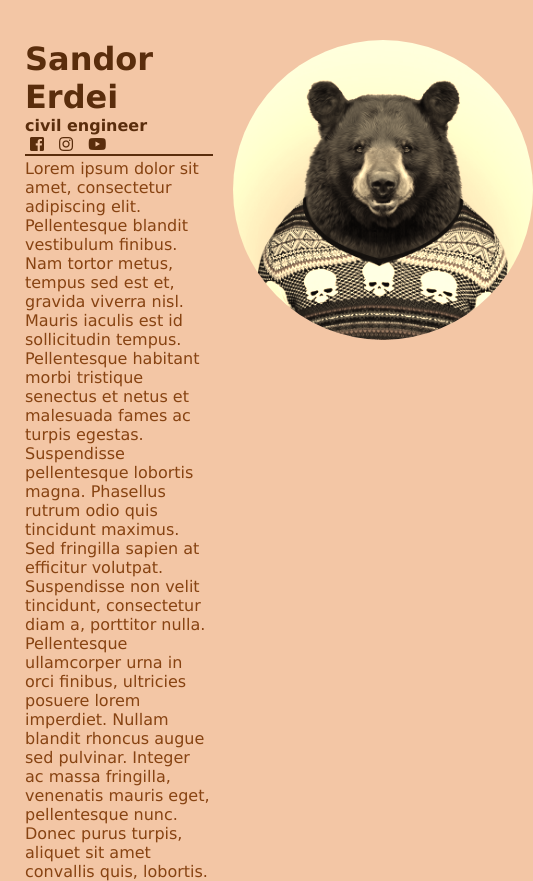
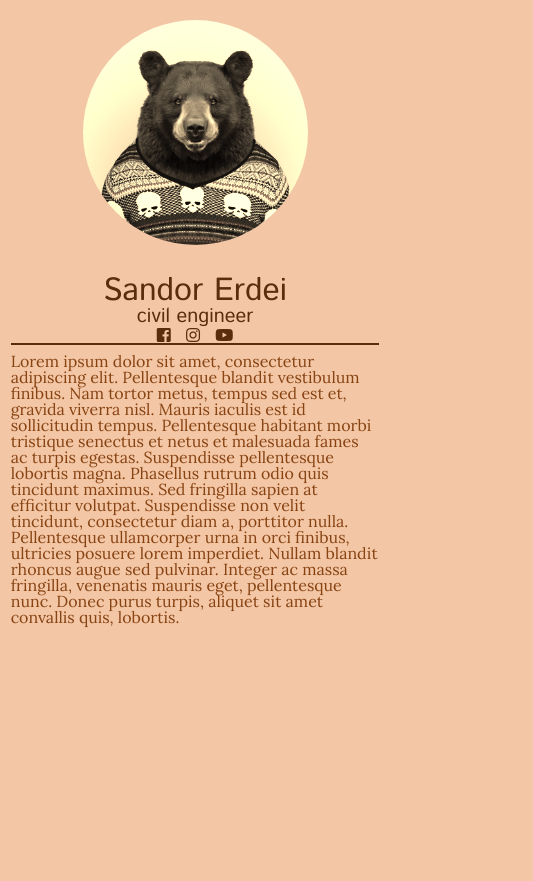
Before and after one commit to ErdeiS/my-first-profile, a plain HTML site: page index.html in a window 390 px wide. Shown: the whole page, 533 px wide, since content can reach past the window. After the commit the page ends 844 px from the top, so only its background shows below. Drawn offline with Linux system fonts and the light colour scheme.

Commit message:
mobile ready

```diff
--- a/index.html
+++ b/index.html
@@ -6,6 +6,7 @@
   <title>erdeis</title>
   <link rel="stylesheet" type="text/css" href="profile.css">
   <link rel="stylesheet" href="https://use.fontawesome.com/releases/v5.6.1/css/all.css" integrity="sha384-gfdkjb5BdAXd+lj+gudLWI+BXq4IuLW5IT+brZEZsLFm++aCMlF1V92rMkPaX4PP" crossorigin="anonymous">
+  <link href="https://fonts.googleapis.com/css?family=Istok+Web|Lora&amp;subset=latin-ext" rel="stylesheet">
 </head>
 <body>
   <div id="page">
--- a/profile.css
+++ b/profile.css
@@ -1,9 +1,53 @@
+/* ==== A SIMPLE CSS RESET FROM ERIC MEYER ==== */
+
+html, body, div, span, applet, object, iframe,
+h1, h2, h3, h4, h5, h6, p, blockquote, pre,
+a, abbr, acronym, address, big, cite, code,
+del, dfn, em, img, ins, kbd, q, s, samp,
+small, strike, strong, sub, sup, tt, var,
+b, u, i, center,
+dl, dt, dd, ol, ul, li,
+fieldset, form, label, legend,
+table, caption, tbody, tfoot, thead, tr, th, td,
+article, aside, canvas, details, embed,
+figure, figcaption, footer, header, hgroup,
+menu, nav, output, ruby, section, summary,
+time, mark, audio, video {
+	margin: 0;
+	padding: 0;
+	border: 0;
+	font-size: 100%;
+	font: inherit;
+	vertical-align: baseline;
+}
+/* HTML5 display-role reset for older browsers */
+article, aside, details, figcaption, figure,
+footer, header, hgroup, menu, nav, section {
+	display: block;
+}
+body {
+	line-height: 1;
+}
+ol, ul {
+	list-style: none;
+}
+blockquote, q {
+	quotes: none;
+}
+blockquote:before, blockquote:after,
+q:before, q:after {
+	content: '';
+	content: none;
+}
+table {
+	border-collapse: collapse;
+	border-spacing: 0;
+}
+
+/*page css*/
+
 * {
-  margin: 0;
-  padding: 0;
-  box-sizing: border-box;
-  font-size: 100%;
-  font-family: "Lucida Grande","Lucida Sans Unicode","Lucida Sans",Geneva,Arial,sans-serif;
+	box-sizing: border-box;
 }
 
 body {
@@ -11,22 +55,26 @@ body {
   display: flex;
   justify-content: center;
   align-items: center;
+  font-family: 'Lora', 'Times New Roman', serif;
 }
 h1 {
   color: rgb(90, 45, 12);
-  font-size: 2em;
+  font-size: 2rem;
+  font-family: 'Istok Web', Arial, sans-serif;
 }
 h2 {
   color: rgb(90, 45, 12);
-  font-size: 1em;
+  font-size: 1.25rem;
+  font-family: 'Istok Web', Arial, sans-serif;
 }
 p {
   color: rgb(135, 67, 18);
   padding-top: 2%;
+  font-size: 1rem;
 }
 img {
-  height: 300px;
-  width: 300px;
+  height: 40%;
+  width: auto;
   border-radius: 50%;
   filter: sepia(90%);
   transition: all 0.5s ease-in-out;
@@ -36,29 +84,29 @@ img:hover {
   filter: sepia(20%);
 }
 #page {
-  width: 1000px;
+  width: 768px;
+  height: 500px;
   max-width: calc(100vw - 10px);
   margin-top: 5%;
 
 }
 #picture {
   /*background: rgba(255, 0, 0, .5);*/
-  height: 500px;
-  width: 40%;
+  height: 100%;
+  width: 50%;
   float:right;
   text-align: center;
-  margin-top: 20px;
-}
+  }
 #data {
   /*background: rgba(0, 0, 255, .5);*/
-  height: 500px;
-  width: 60%;
-  padding: 20px;
+  height: 100%;
+  width: 50%;
+  padding: 1.5%;
 }
 
 #data li {
   display: inline;
-  padding: 5px;
+  padding: 1.5%;
 }
 #data ul {
   list-style-type: none;
@@ -69,3 +117,27 @@ img:hover {
 i {
   color: rgb(90, 45, 12);
 }
+
+@media (max-width: 768px) {
+
+  #picture {
+    float:none;
+    height: 50%;
+    width: auto;
+
+  }
+  img {
+    height: 90%;
+  }
+
+  #data {
+    width: auto;
+  }
+
+  #data h1, h2 {
+    text-align: center;
+  }
+  #data ul {
+    text-align: center;
+  }
+}
```
